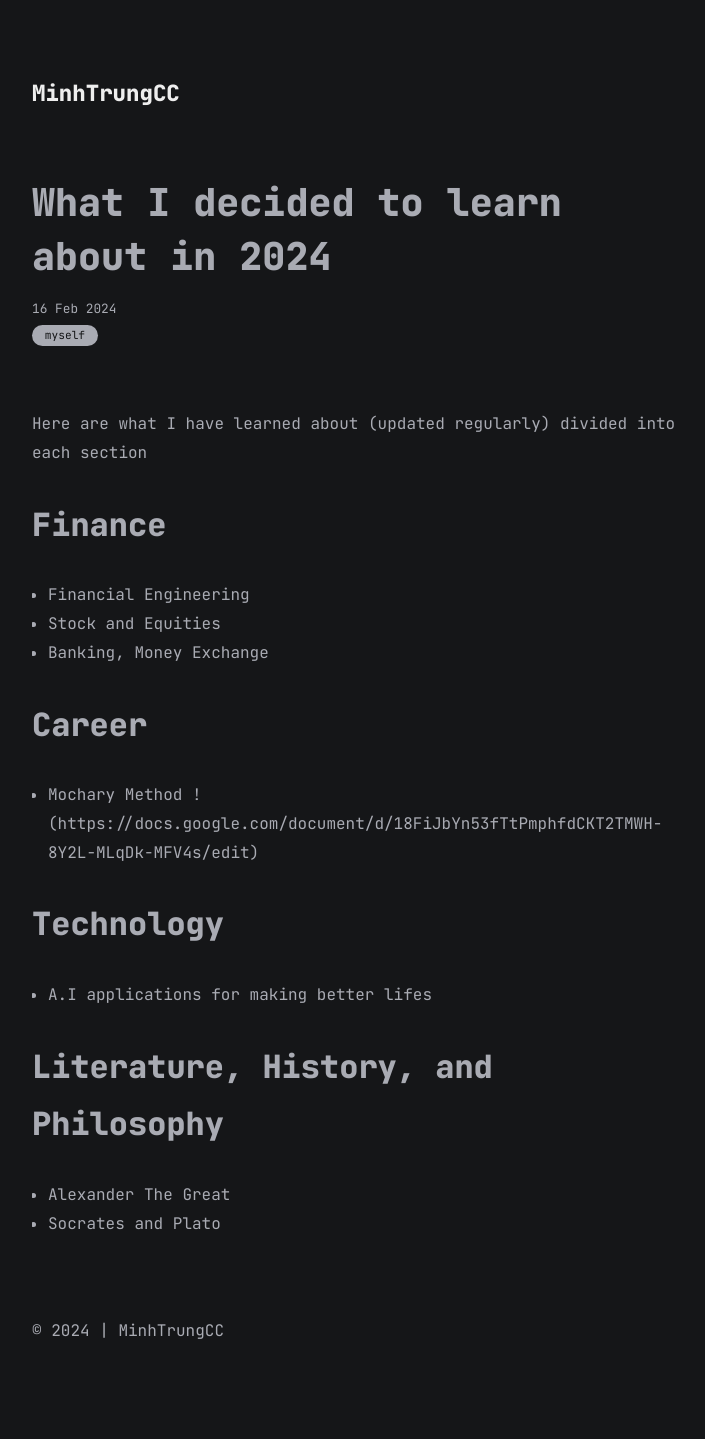
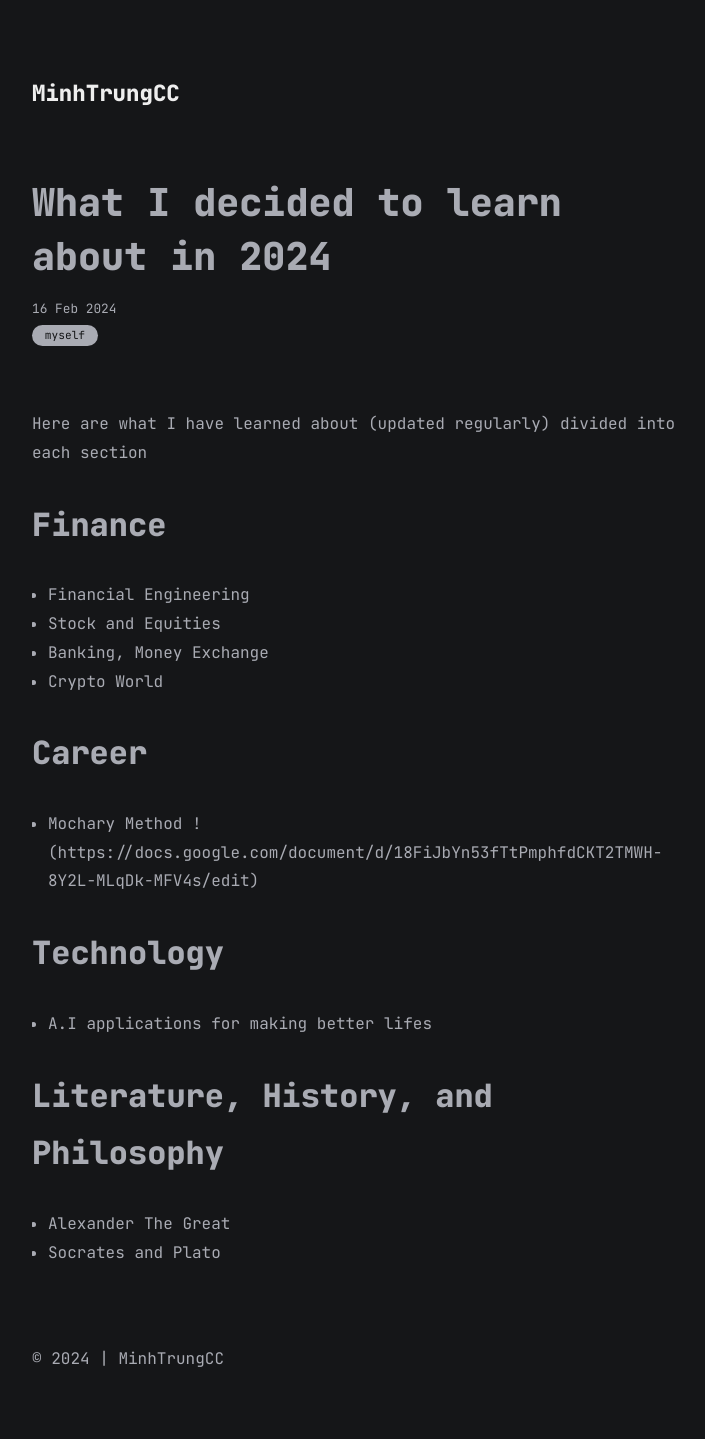
Before and after one commit to minhtrungcc/minhtrungcc.github.io, a Jekyll site: the page built from all_collections/_posts/2024-02-16-learning.md, in a window 1280 px wide. Shown: the whole page, without its empty margins (283-988 px from the left). Built offline with Jekyll 4.4.1, drawn with Linux system fonts in a browser that asks for light colours; before the commit the page ends 1411 px from its top, so only the background shows below that.

Commit message:
update learning

```diff
--- a/all_collections/_posts/2024-02-16-learning.md
+++ b/all_collections/_posts/2024-02-16-learning.md
@@ -12,6 +12,7 @@ Here are what I have learned about (updated regularly) divided into each section
 - Financial Engineering
 - Stock and Equities
 - Banking, Money Exchange
+- Crypto World
 
 # Career
 
```
